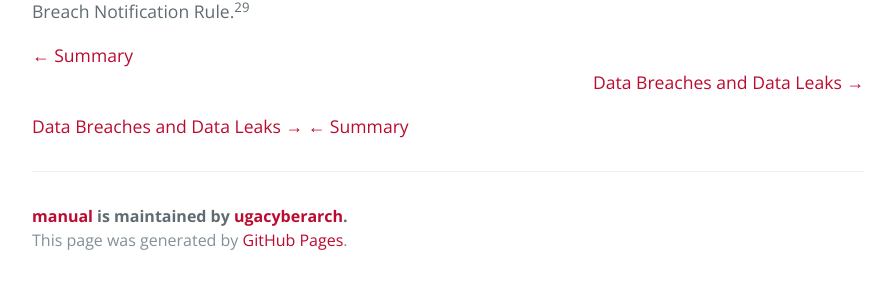
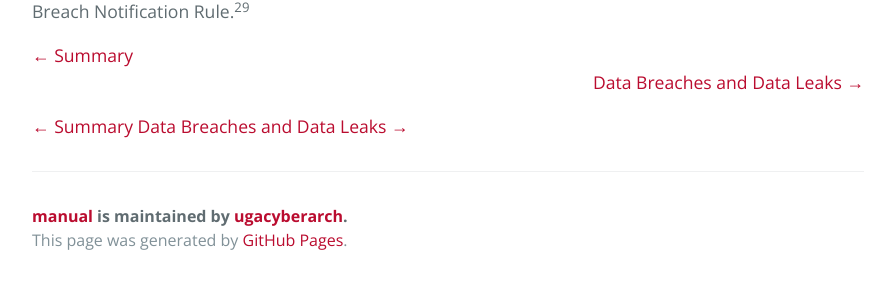
Before and after one commit to ugacyberarch/manual, a Jekyll site: the page built from ransomware.md, in a window 1280 px wide and 900 px high, scrolled down 2873 px. Shown: the part 616-897 px from the top of the window, without its empty margins (192-1086 px from the left). Built offline with Jekyll 4.4.1, drawn with Linux system fonts in a browser that asks for light colours.

```diff
--- a/ransomware.md
+++ b/ransomware.md
@@ -47,8 +47,8 @@ Some ransomware attacks are also covered under the Health Insurance Portability
 
 
 <span class="right">
-  <a href="./data_breaches_leaks.html">Data Breaches and Data Leaks →</a>
+  <a href="./phishing_summary.html">← Summary</a>
 </span>
 <span class="left">
- <a href="./phishing_summary.html">← Summary</a>
+<a href="./data_breaches_leaks.html">Data Breaches and Data Leaks →</a>
 </span>
```
